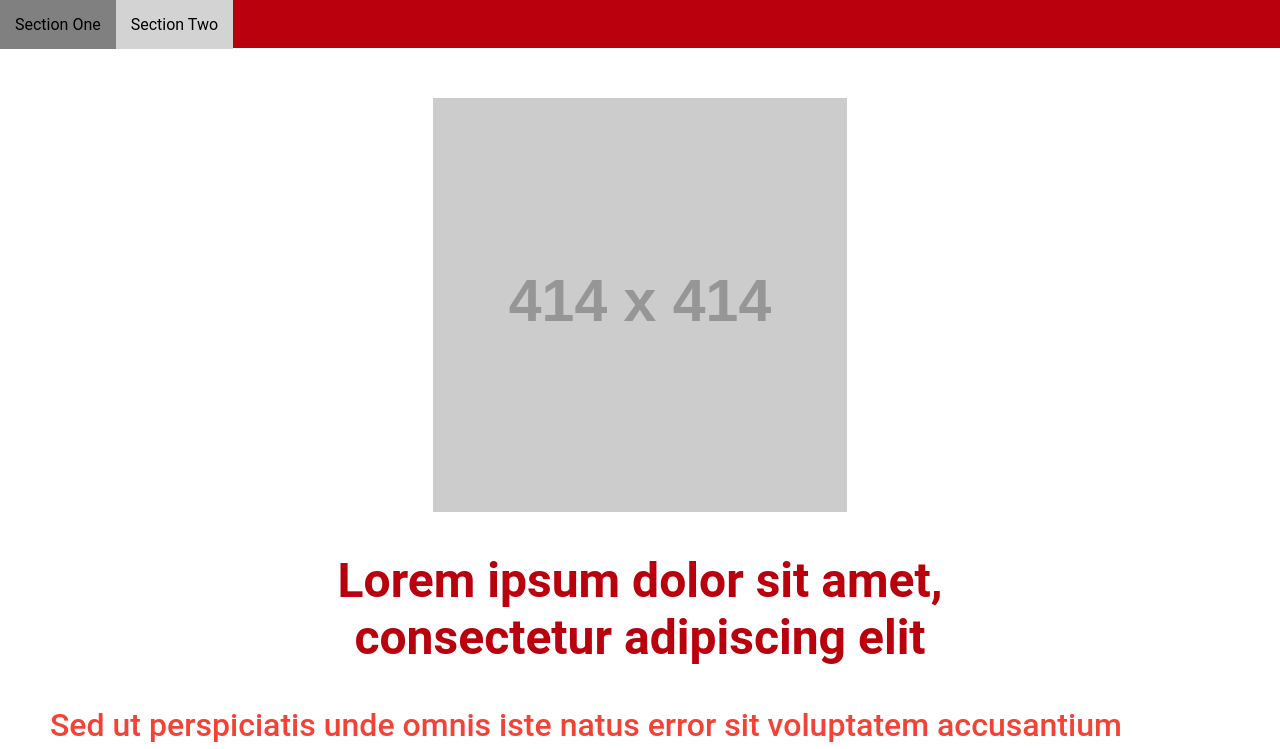
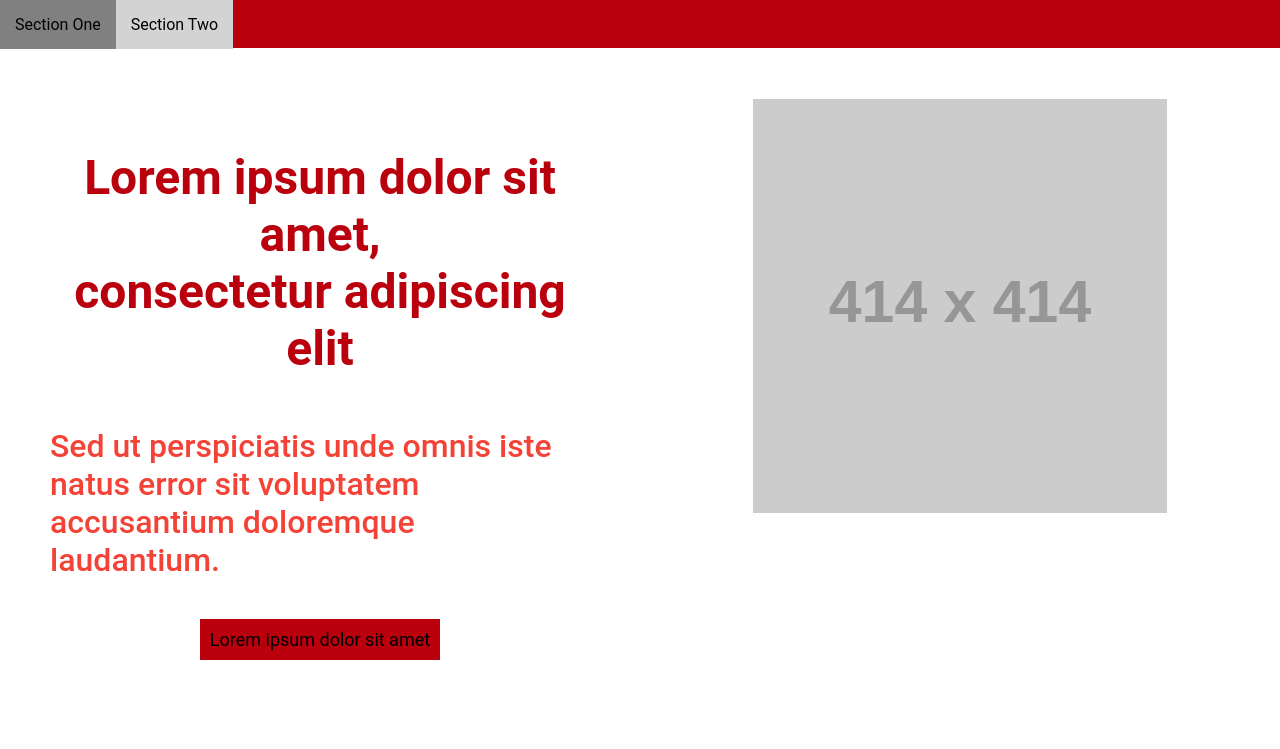
Before and after one commit to coozin/challenge, a website: page index.html in a window 1280 px wide. Shown: the top 749 px of the page. Drawn offline with Linux system fonts and the light colour scheme; placeholder pictures from the web are drawn by us.

Commit message:
padding fixes

```diff
--- a/index.html
+++ b/index.html
@@ -8,6 +8,7 @@
     <link rel="stylesheet" href="main.css" type="text/css">
   </head>
   <body>
+    <!-- navbar -->
     <div class="navbar">
       <div id="toggle-button-section" class="toggle-button" onclick="toggle()">
         <img id="toggle-menu" class="toggle-menu" src="icons/baseline-menu-24px.svg" alt="">
@@ -22,6 +23,7 @@
         </div>
       </div>
     </div>
+    <!-- dropdown -->
     <div class="dropdown-area">
       <div id="dropdown" class="dropdown-menu">
         <div class="menu-button">
@@ -32,8 +34,12 @@
         </div>
       </div>
     </div>
+    <!-- section one -->
     <div class="section-one" id="section-1">
-      <img class="center" src="https://via.placeholder.com/414x414" alt="">
+      <div class="img-wrapper">
+        <img class="big-img center" src="https://via.placeholder.com/414x414" alt="">
+      </div>
+      <div class="content-wrapper">
         <div class="heading">
           Lorem ipsum dolor sit amet,<br />
           consectetur adipiscing elit
@@ -45,6 +51,8 @@
           Lorem ipsum dolor sit amet
         </div>
       </div>
+    </div>
+    <!-- section two -->
     <div class="section-two" id="section-2">
       <div class="section-small">
         <img class="small-img center" src="https://via.placeholder.com/160x160" alt="">
--- a/main.css
+++ b/main.css
@@ -16,10 +16,11 @@ body {
   padding: 12px;
 }
 .section-one {
-  padding: 50px;
+  width: 100%;
+  padding: 50px 0;
 }
 .heading {
-  padding: 40px;
+  padding: 50px;
   font-size: 48px;
   font-weight: 700;
   color: #ba000d;
@@ -30,6 +31,7 @@ body {
   font-weight: 500;
   font-size: 32px;
   text-align: left;
+  padding: 0 50px;
 }
 .basic-button {
   cursor: pointer;
@@ -64,6 +66,7 @@ body {
   font-weight: 500;
   font-size: 18px;
   text-align: left;
+  padding: 20px;
 }
 .dropdown-area {
   position: absolute;
@@ -103,6 +106,17 @@ body {
 .large-link:hover {
   background-color: grey;
 }
+.big-img {
+  height: 414px;
+  width: 414px;
+}
+.small-img {
+  height: 160px;
+  width: 160px;
+}
+.img-wrapper {
+  width: 100%;
+}
 /* id's */
 #toggle-button-section {
   display: block;
@@ -135,6 +149,20 @@ body {
   #large-links {
     display: inline;
   }
+  .section-one {
+    display: inline-block;
+  }
+  .big-img {
+    text-align: center;
+  }
+  .img-wrapper {
+    width: 50%;
+    float: right;
+  }
+  .content-wrapper {
+    width: 50%;
+    float: left;
+  }
   .section-small {
     display: table-cell;
     width: 50%;
```
Lines whose indentation alone changed are shown as unchanged.
